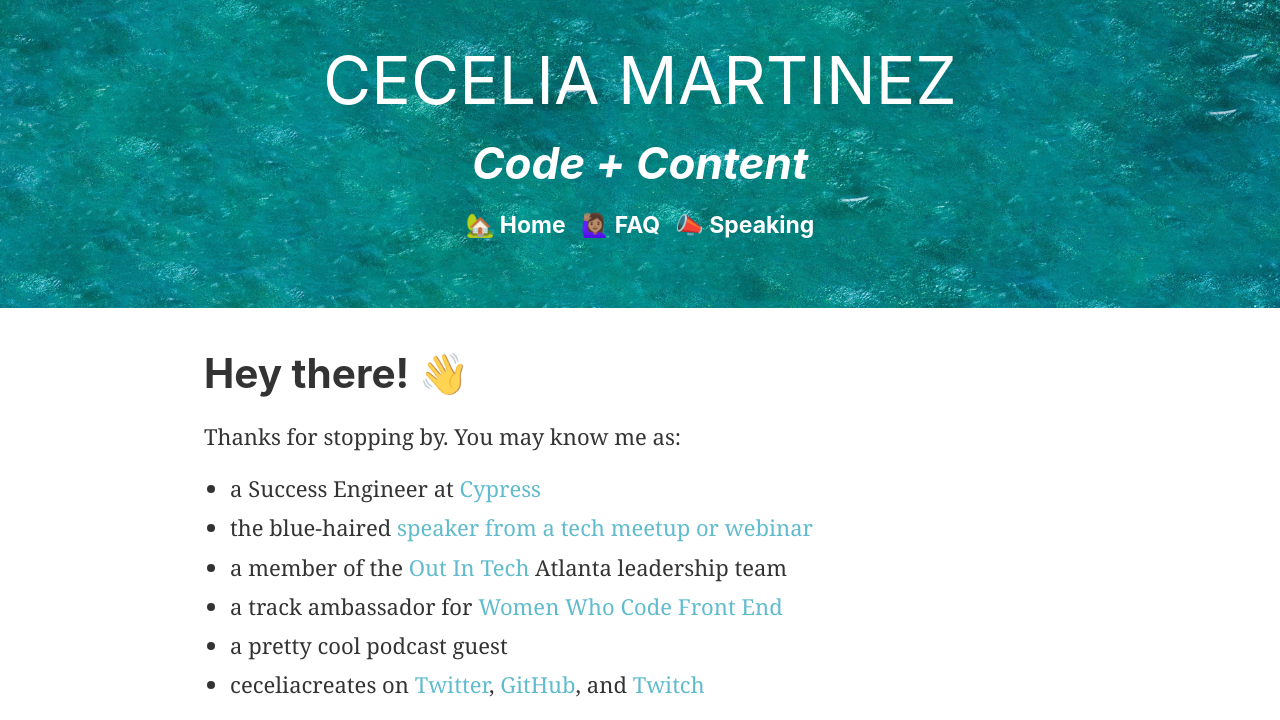
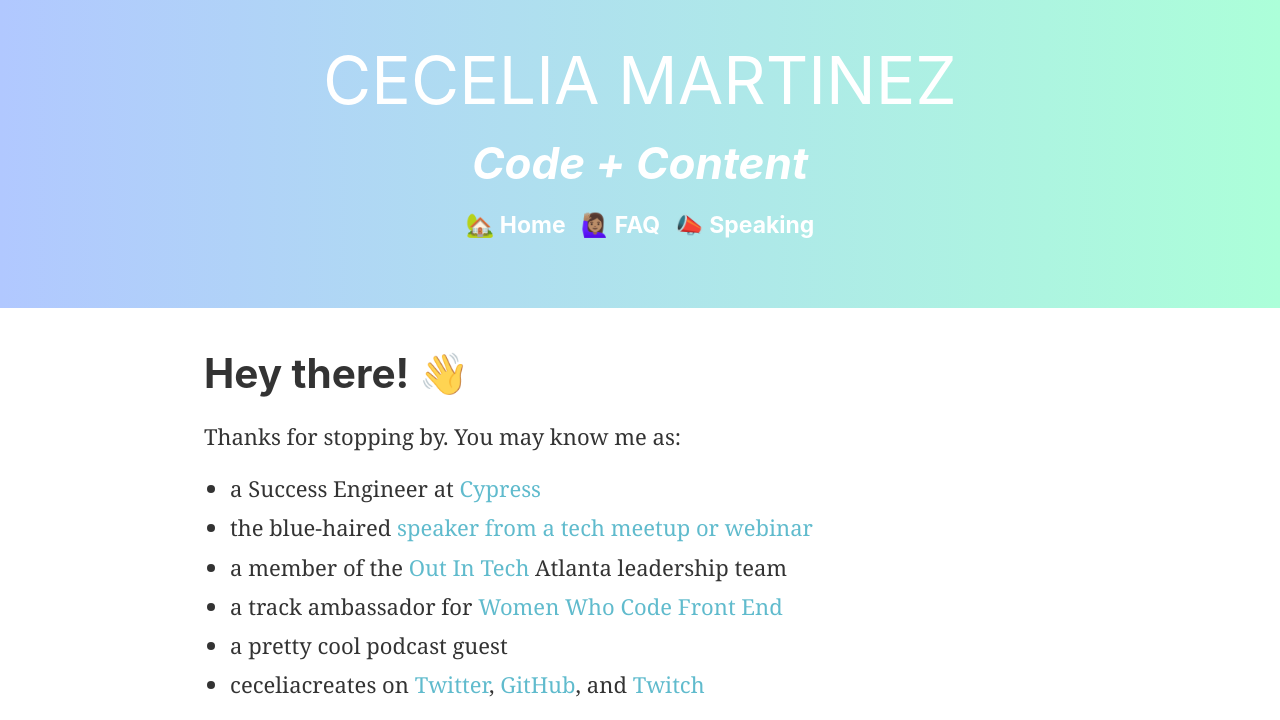
Before and after one commit to ceceliacreates/gatsby-ceceliacreates, a Gatsby site: page / in a window 1280 px wide. Shown: the top 720 px of the page. Built offline with nearby package versions, Linux system fonts and the light colour scheme; Gatsby itself is replaced by a stand-in of ours.

Commit message:
changes header background

```diff
--- a/src/components/header.css
+++ b/src/components/header.css
@@ -1,7 +1,5 @@
 header {
-  background-image: url("../images/gatsbysitebanner.jpg");
-  background-size: cover;
-  background-repeat: no-repeat;
+  background: linear-gradient(to right, rgb(177, 200, 255), rgb(172, 255, 217));
   text-align: center;
   padding: 2em;
 }
```
